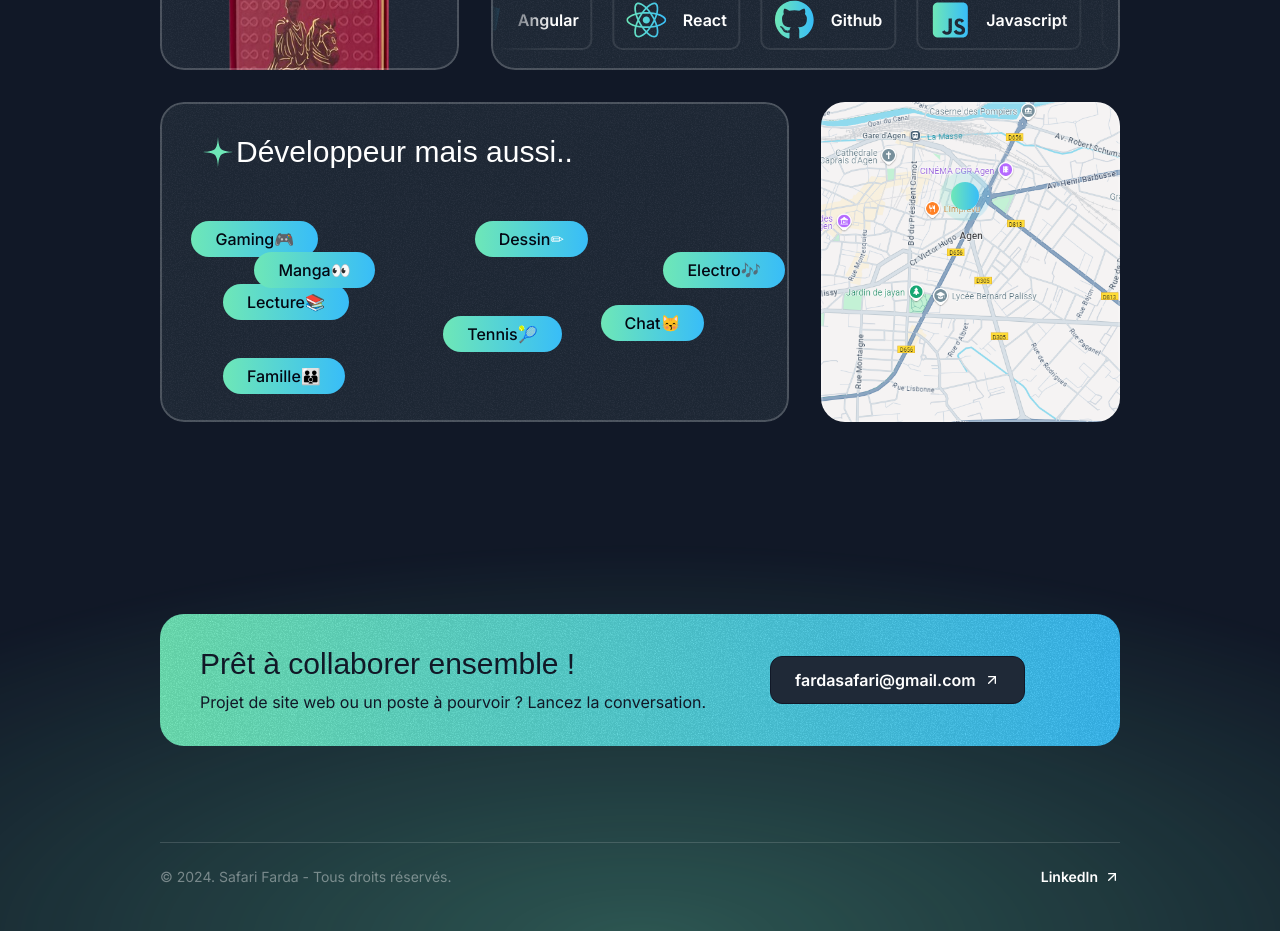
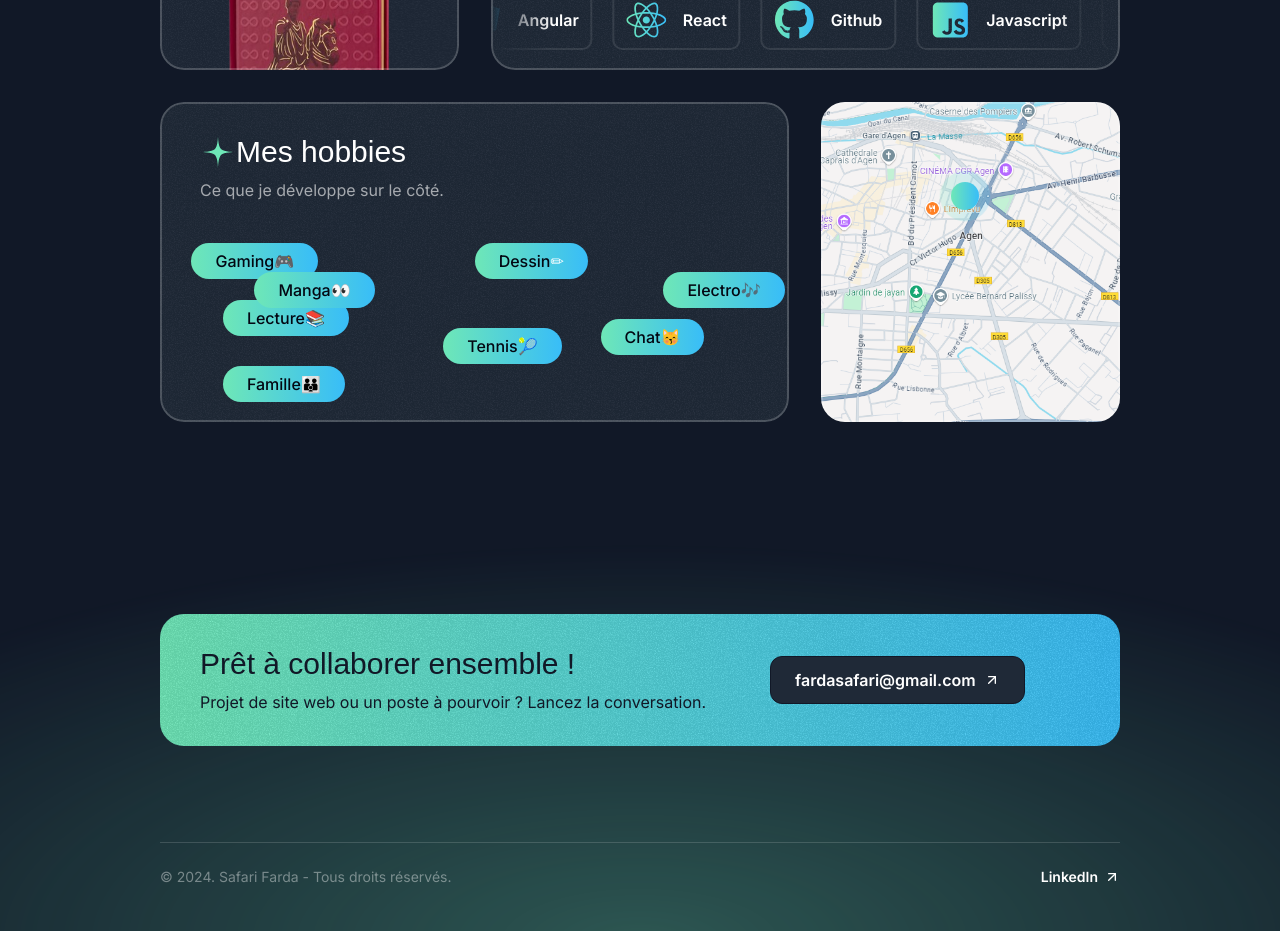
Before and after one commit to Pizzasayan/portfolio, a Next.js app: page / in a window 1280 px wide. Shown: the part 4600-5531 px from the top of the page. Built offline with nearby package versions, Linux system fonts and the light colour scheme; a web font is replaced by a local one.

Commit message:
new about

```diff
--- a/src/sections/About.tsx
+++ b/src/sections/About.tsx
@@ -175,8 +175,8 @@ export const AboutSection = () => {
           <div className="grid grid-cols-1 md:grid-cols-5 lg:grid-cols-3 gap-8">
             <Card className="h-[320px] p-0 flex flex-col md:col-span-3 lg:col-span-2">
               <CardHeader
-                title="Développeur mais aussi.."
-                description=""
+                title="Mes hobbies"
+                description="Ce que je développe sur le côté."
                 className="pt-6 px-6"
               />
               <div className="relative flex-1" ref={constraintRef}>
```
